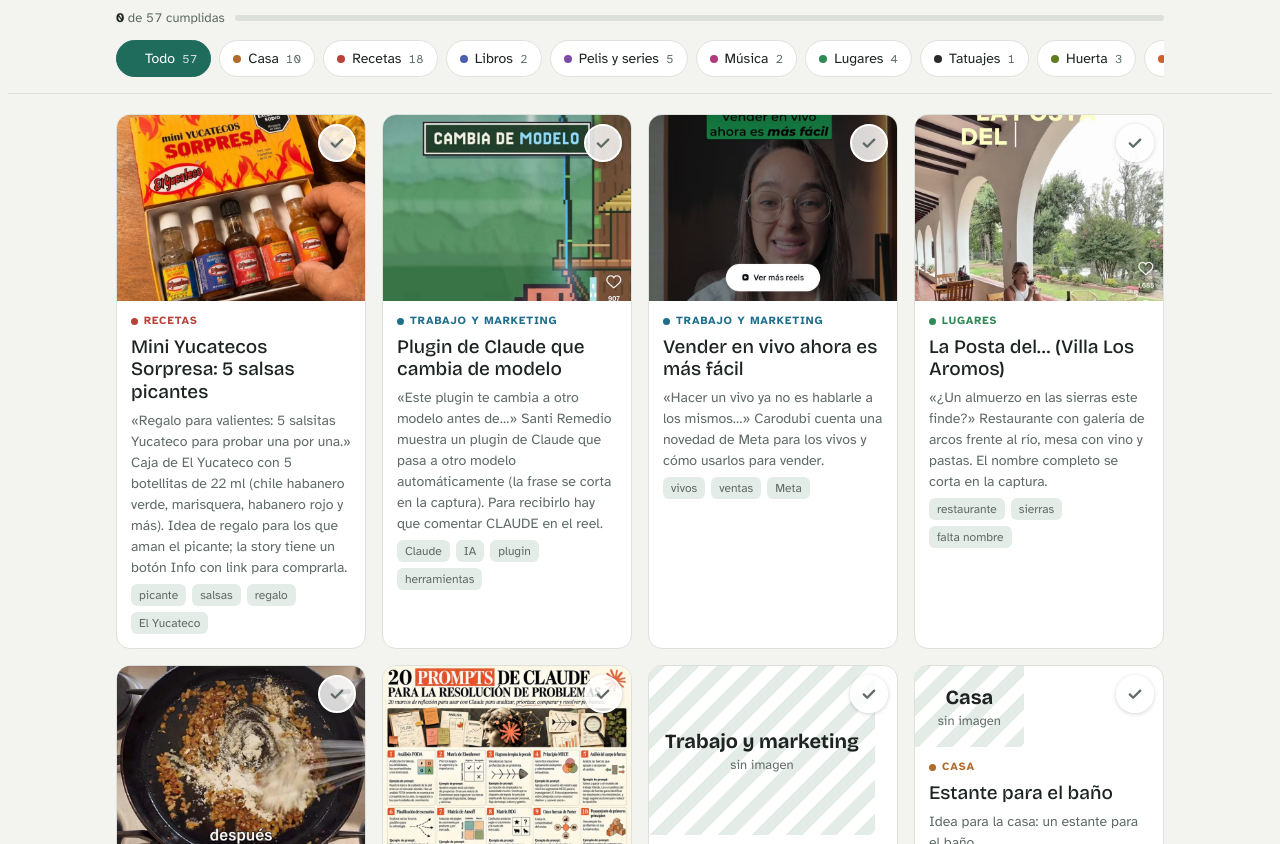
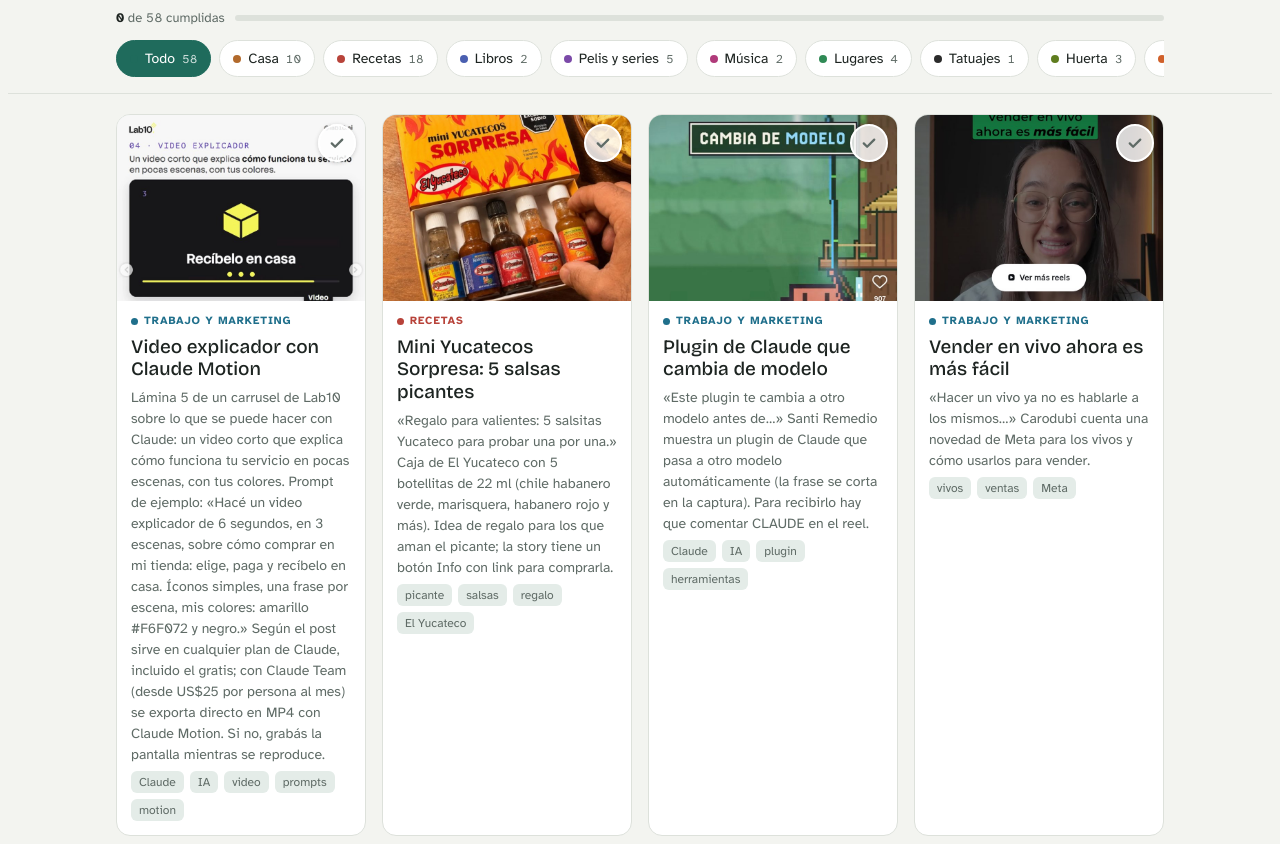
Before and after one commit to estebanulverclaude/guardados, a plain HTML site: page index.html in a window 1280 px wide. Shown: the part 139-983 px from the top of the page. Drawn offline with nearby package versions, Linux system fonts and the light colour scheme.

Commit message:
Sumar post de Lab10: video explicador con Claude Motion
Co-Authored-By: Claude Opus 5.5 <noreply@anthropic.com>
Claude-Session: https://claude.ai/code/session_01XjE1GSBRdUpaZq6A1ezuku

```diff
--- a/index.html
+++ b/index.html
@@ -161,6 +161,12 @@ const CATS = [
 
 /* Ítems guardados. Los más nuevos arriba. */
 const ITEMS = [
+  {id:"lab10-video-explicador", cat:"trabajo", title:"Video explicador con Claude Motion",
+   note:"Lámina 5 de un carrusel de Lab10 sobre lo que se puede hacer con Claude: un video corto que explica cómo funciona tu servicio en pocas escenas, con tus colores. Prompt de ejemplo: «Hacé un video explicador de 6 segundos, en 3 escenas, sobre cómo comprar en mi tienda: elige, paga y recíbelo en casa. Íconos simples, una frase por escena, mis colores: amarillo #F6F072 y negro.» Según el post sirve en cualquier plan de Claude, incluido el gratis; con Claude Team (desde US$25 por persona al mes) se exporta directo en MP4 con Claude Motion. Si no, grabás la pantalla mientras se reproduce.",
+   img:"img/lab10-video-explicador.jpg", cover:"img/lab10-video-explicador-cover.jpg",
+   facts:{"Cuenta":"@lab10.ai","Herramienta":"Claude (Claude Motion para exportar MP4)","Publicado":"27 de octubre"},
+   link:"https://www.instagram.com/lab10.ai/p/DfAb_jakbj3/?img_index=5", linkLabel:"Ver post",
+   tags:["Claude","IA","video","prompts","motion"], added:"2026-11-14"},
   {id:"salsas-yucateco", cat:"recetas", title:"Mini Yucatecos Sorpresa: 5 salsas picantes",
    note:"«Regalo para valientes: 5 salsitas Yucateco para probar una por una.» Caja de El Yucateco con 5 botellitas de 22 ml (chile habanero verde, marisquera, habanero rojo y más). Idea de regalo para los que aman el picante; la story tiene un botón Info con link para comprarla.",
    img:"img/salsas-yucateco.jpg", cover:"img/salsas-yucateco-cover.jpg",
```
Also changed, not shown: img/lab10-video-explicador-cover.jpg (added), img/lab10-video-explicador.jpg (added).
